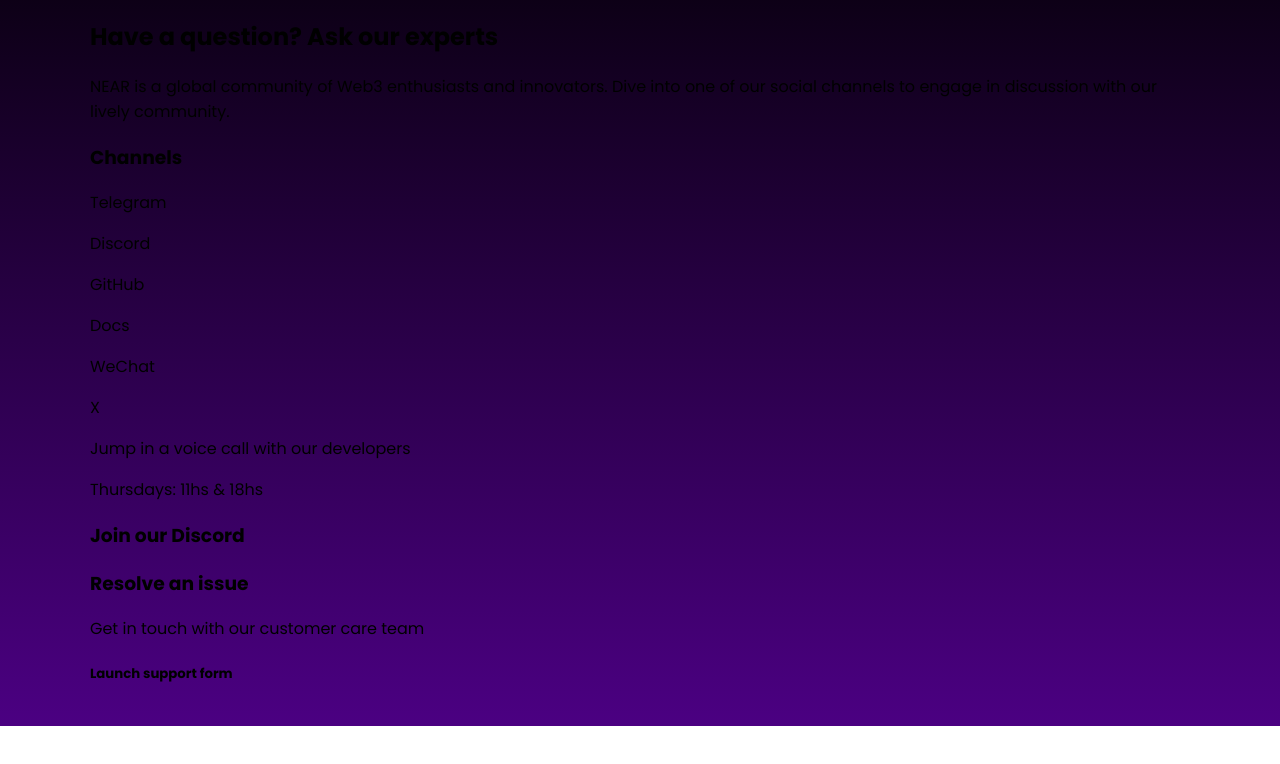
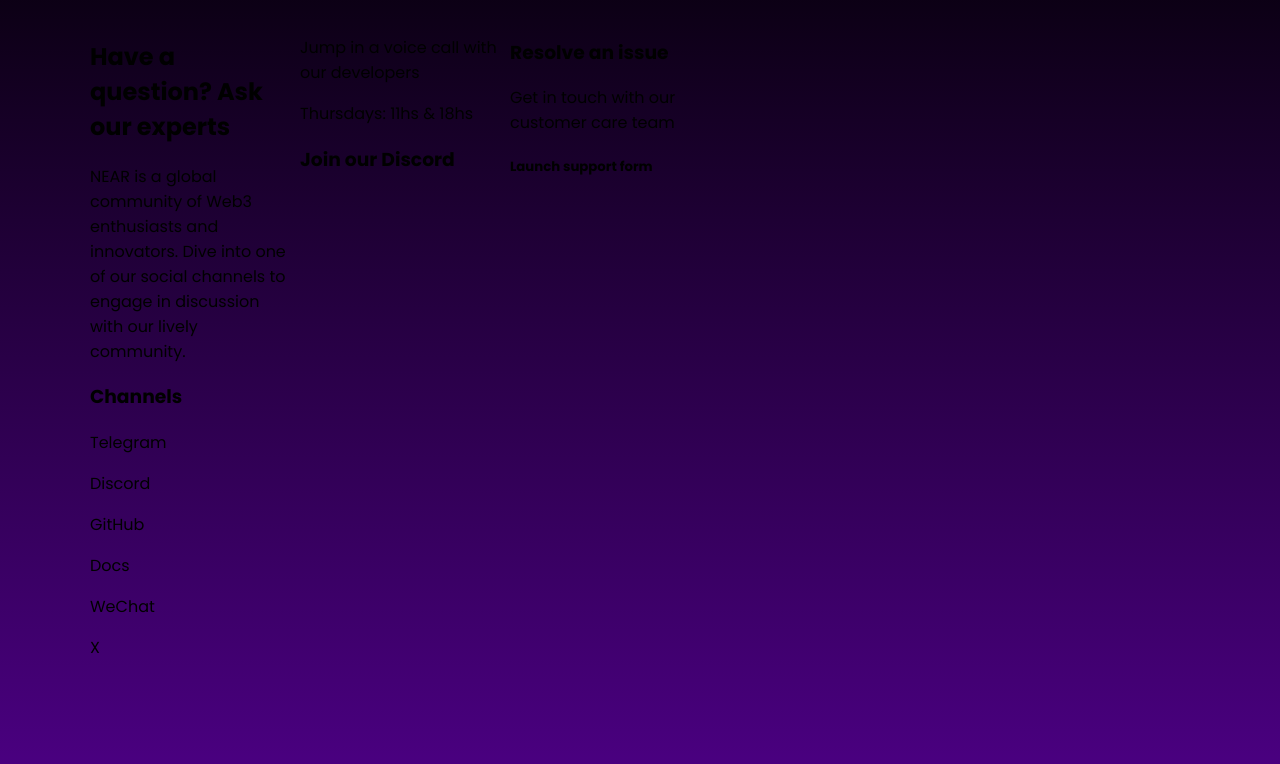
Before and after one commit to ganeshgore1811/icp10-html-css-project-2-ai-blockchain, a plain HTML site: page page/contact-us.html in a window 1280 px wide. Shown: the part 152-916 px from the top of the page. Before the commit the page ends 878 px from the top, so only its background shows below. Drawn offline with Linux system fonts and the light colour scheme.

Commit message:
display grid applied

```diff
--- a/css/contact.css
+++ b/css/contact.css
@@ -106,3 +106,13 @@ button:hover {
     display: flex;
     justify-content: center;
 }
+
+.gridcontainer{
+    display: grid;
+    grid-template-columns:  200px 200px 200px 200px 200px 200px ;
+    grid-template-rows:  400px 332px ;
+    gap: 20px;
+    /* grid-template-columns: auto auto  auto ; */
+    /* grid-template-rows: auto auto auto ; */
+    gap: 10px;
+}
```
